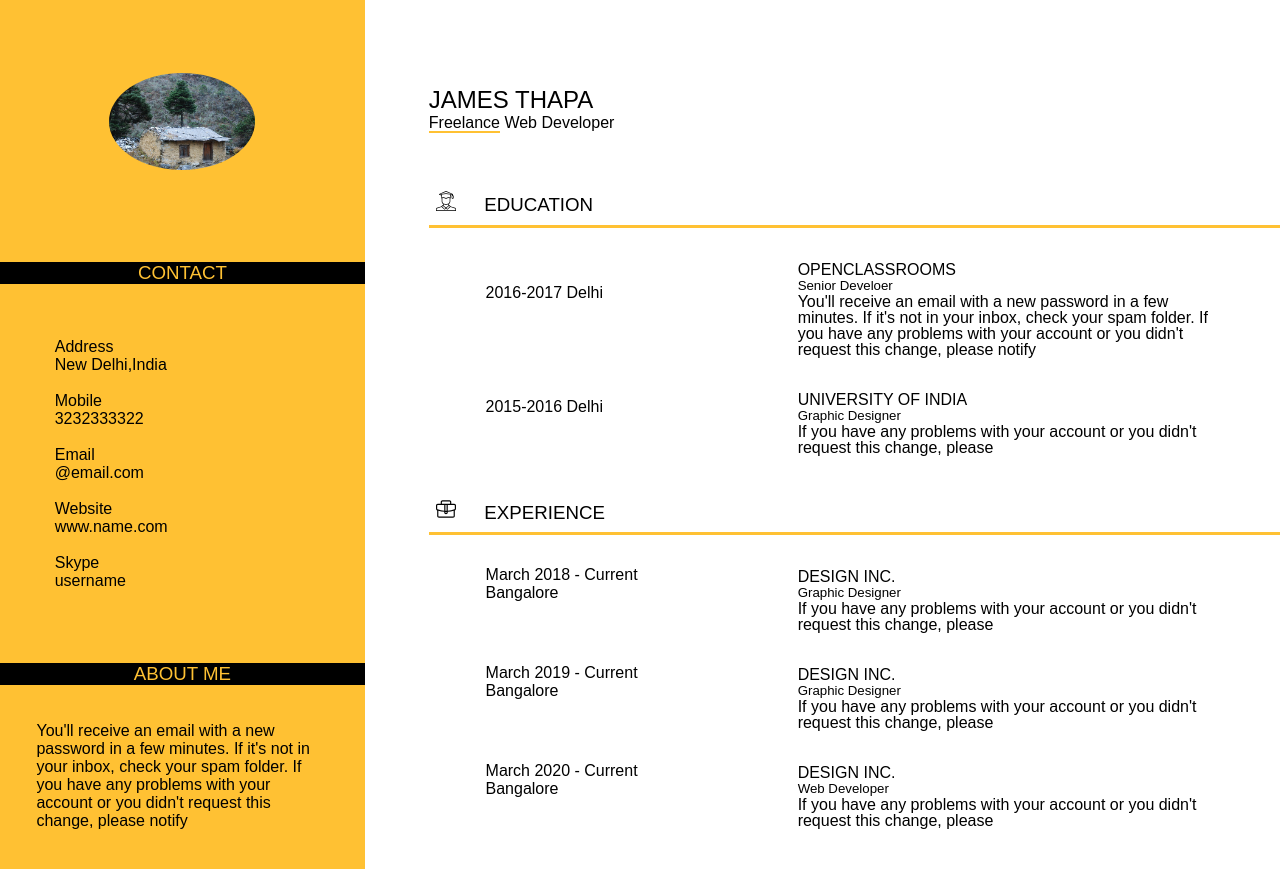
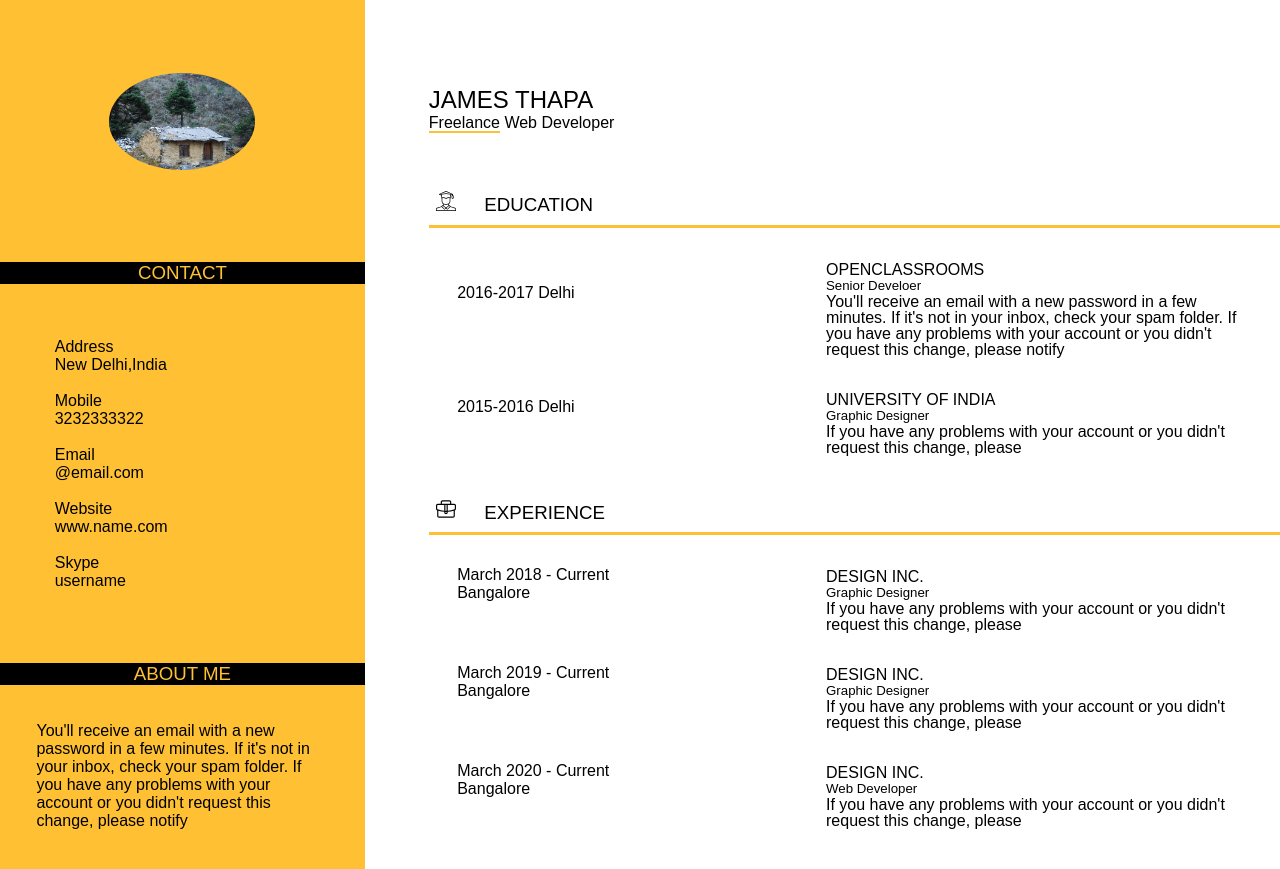
Before and after one commit to githubrai/githubrai, a plain HTML site: page project.html in a window 1280 px wide. Shown: the top 869 px of the page. Drawn offline with Linux system fonts and the light colour scheme.

Commit message:
Add files via upload

```diff
--- a/project.html
+++ b/project.html
@@ -14,7 +14,7 @@
                 <section class="info">
                     <h3>CONTACT</h3>
                 </section>
-                <section class="contact">
+                <article class="contact">
                     <h4>Address</h4>
                     <p>New Delhi,India</p>
                     <h4><br>Mobile</h4>
@@ -25,7 +25,7 @@
                     <p>www.name.com</p>
                     <h4><br>Skype</h4>
                     <p>username</p>
-                </section>
+                </article>
                 <section class="info">
                     <h3>ABOUT ME</h3>
                 </section>
@@ -66,7 +66,7 @@
                         <section class="date">
                             <h4>2016-2017 Delhi</h4>
                         </section>
-                        <section class="place">
+                        <article class="place">
                             <h4>OPENCLASSROOMS</h4>
                             <h5>Senior Develoer</h5>
                             <p>You'll receive an email with a
@@ -75,20 +75,20 @@
                                 If you have any problems with your account or you didn't
                                 request this change, please notify
                             </p>
-                        </section>
+                        </article>
                     </div>
                     <div class="flex">
                         <section class="date">
                             <h4>2015-2016 Delhi</h4>
                         </section>
-                        <section class="place">
+                        <article class="place">
                             <h4>UNIVERSITY OF INDIA</h4>
                             <h5>Graphic Designer</h5>
                             <p>If you have any problems with your
                                     account or you didn't
                                     request this change, please
                             </p>
-                        </section>
+                        </article>
                     </div>
                 </div>
                 <section class="qualification">
@@ -100,40 +100,40 @@
                         <h4>March 2018 - Current</h4>
                         <p>Bangalore</p>
                     </section>
-                    <section class="place">
+                    <article class="place">
                         <h4>DESIGN INC.</h4>
                         <h5>Graphic Designer</h5>
                         <p>If you have any problems with your account
                                 or you didn't
                                 request this change, please
                         </p>
-                    </section>
+                    </article>
                 </div>
                 <div class="flex">
                     <section class="date">
                         <h4>March 2019 - Current</h4>
                         <p>Bangalore</p>
                     </section>
-                    <section class="place">
+                    <article class="place">
                         <h4>DESIGN INC.</h4>
                         <h5>Graphic Designer</h5>
                         <p>If you have any problems with your account or you didn't
                                 request this change, please
                         </p>
-                    </section>
+                    </article>
                 </div>
                 <div class="flex">
                     <section class="date">
                         <h4>March 2020 - Current</h4>
                         <p>Bangalore</p>
                     </section>
-                    <section class="place">
+                    <article class="place">
                         <h4>DESIGN INC.</h4>
                         <h5>Web Developer</h5>
                         <p>If you have any problems with your account or you didn't
                                 request this change, please
                         </p>
-                    </section>
+                    </article>
                 </div>
                     <!--Reference-->
                 <section class="qualification">
@@ -141,18 +141,18 @@
                     <h3>REFERENCES</h3>
                 </section>
                 <div class="ref">
-                    <section class="references">
+                    <article class="references">
                         <h4>WILLIAM GEORGE</h4>
                         <p>Director, Design Company ltd.</p>
                         <p>phone:</p>
                         <p>Email: name@email.com
-                    </section>
-                    <section class="references">
+                    </article>
+                    <article class="references">
                         <h4>NELSON TAMANG</h4>
                         <p>Director, Design Company ltd.</p>
                         <p>Phone:</p>
                         <p>Email: name@email.com</p>
-                    </section>
+                    </article>
                 </div>
             </div>
         </main>
--- a/style.css
+++ b/style.css
@@ -29,7 +29,7 @@
     line-height: 1em;
 }
 .date {
-    width: 20%;
+    width: 30%;
 }
 .flex {
     display: flex;
```
